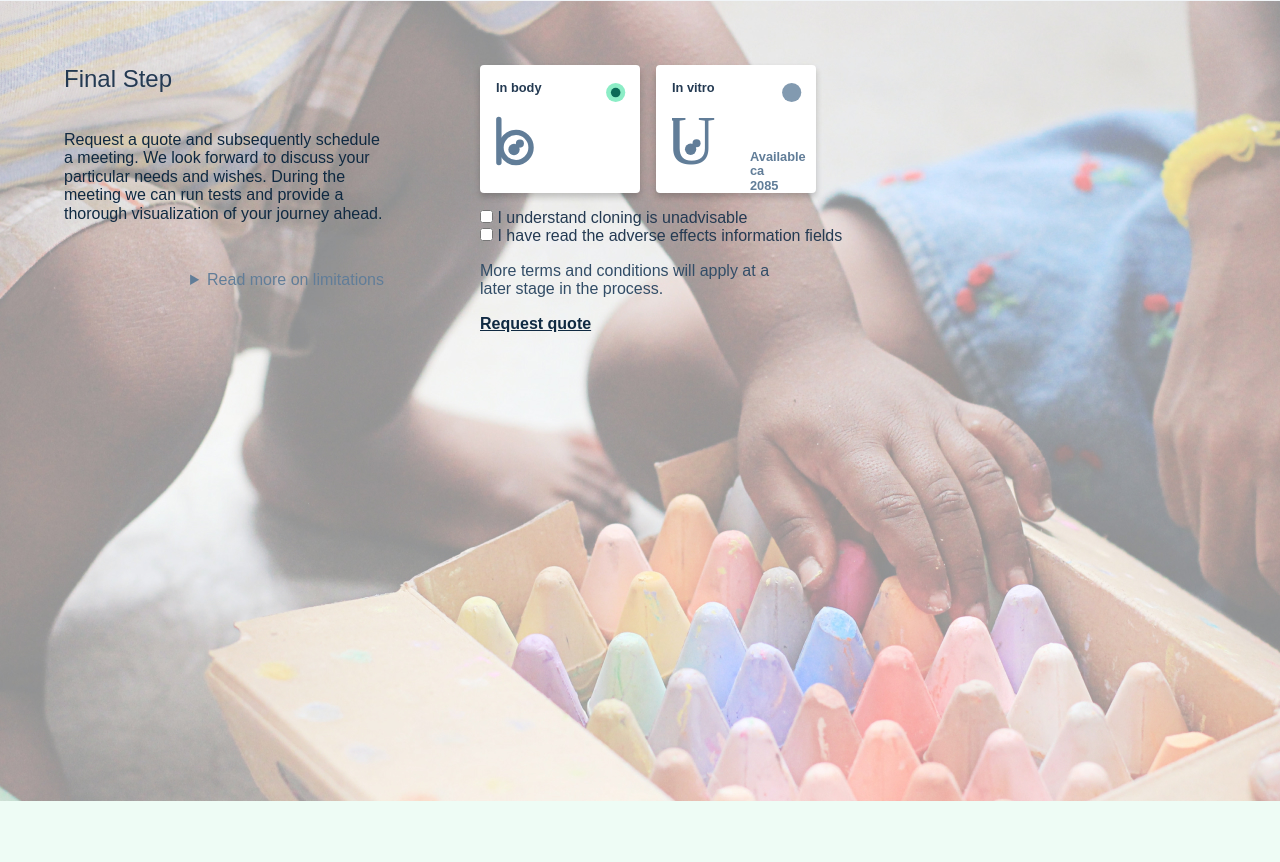
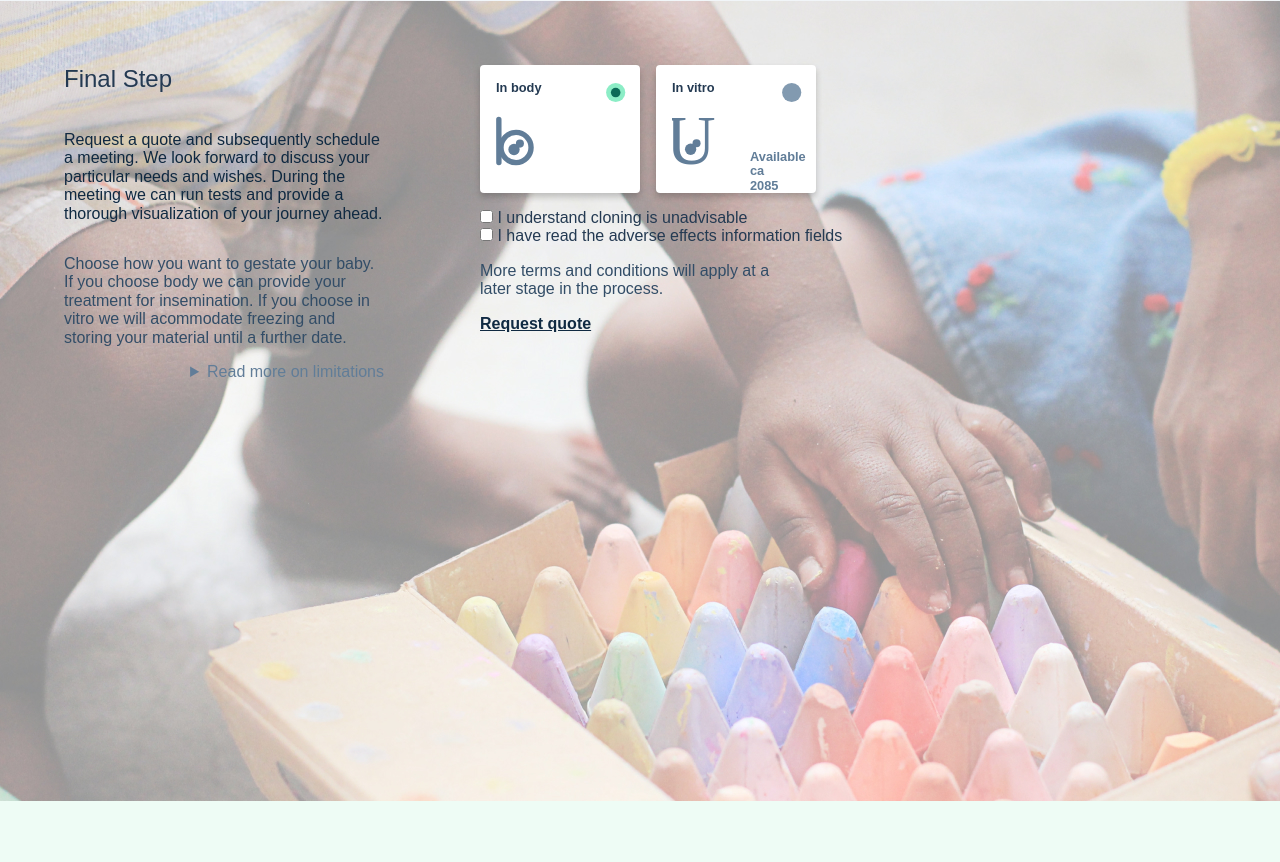
Before and after one commit to mipodi/designer-baby, a website: page index.html in a window 1280 px wide. Shown: the part 5839-6701 px from the top of the page. Drawn offline with Linux system fonts and the light colour scheme.

Commit message:
Adds more text to clarify gestation choices

```diff
--- a/index.html
+++ b/index.html
@@ -1867,12 +1867,18 @@
 
                         <h2>Final Step</h2>
 
+                        <p> Request a quote and subsequently schedule a meeting.
+                        We look forward to discuss your particular needs and
+                        wishes. During the meeting we can run tests and provide
+                        a thorough visualization of your journey ahead.
+                        </p>
+
                         <p>
-                            Request a quote and subsequently schedule a meeting. We look forward to discuss your particular needs and wishes. During the meeting we can run tests and provide a thorough visualization of your journey ahead.
-                        </p>
-
-                        <p>
-
+                            Choose how
+                            you want to gestate your baby. If you choose body we can
+                            provide your treatment for insemination. If you choose
+                            in vitro we will acommodate freezing and storing your
+                            material until a further date.
                         </p>
 
                         <div class="details-summary">
```
